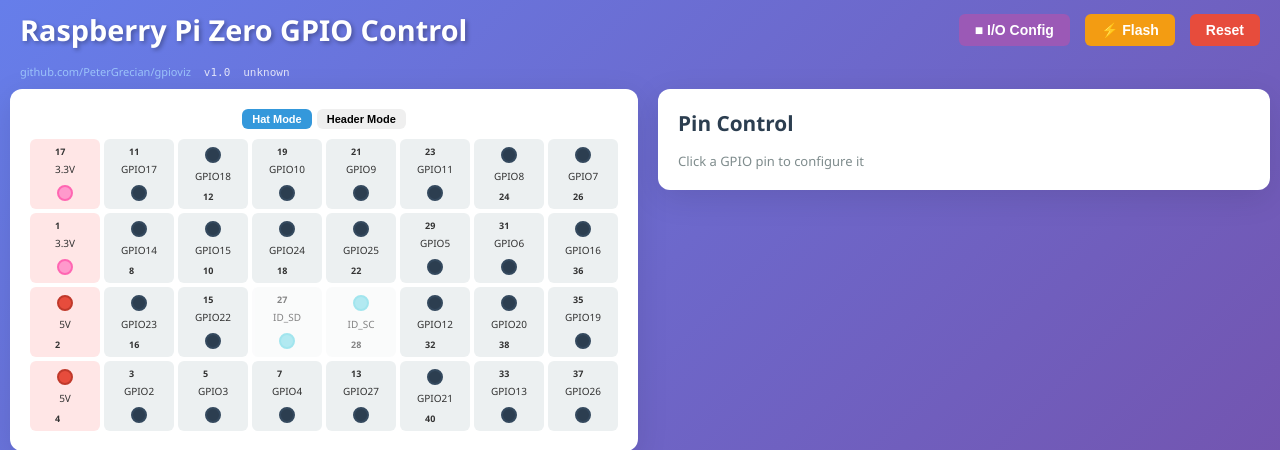
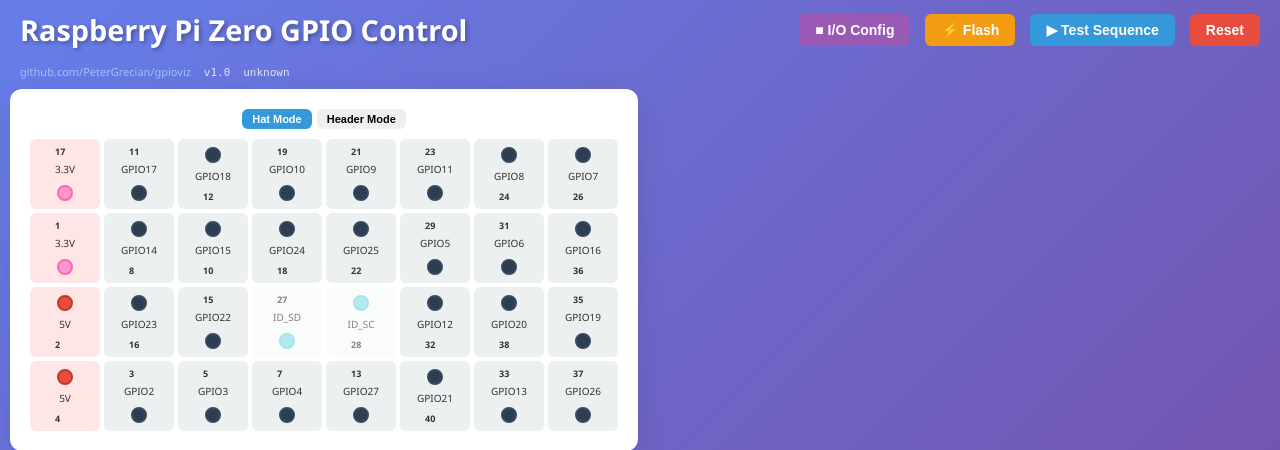
Before and after one commit to PeterGrecian/gpioviz, a Flask app: page / in a window 1280 px wide. Shown: the top 450 px of the page. Run offline with Flask 3, Linux system fonts and the light colour scheme.

Commit message:
Add Test Sequence button and remove redundant control panel
- Added "▶ Test Sequence" button that flashes each GPIO pin in order
- In Hat mode: tests row by row, left to right
- In Header mode: tests pins in numerical order
- Button changes to "⏹ Stop Test" when running
- Each pin flashes for 300ms with 100ms gap
- Removed redundant Pin Control panel
- Test automatically sets pins to OUTPUT mode

🤖 Generated with [Claude Code](https://claude.com/claude-code)

Co-Authored-By: Claude <noreply@anthropic.com>

```diff
--- a/static/js/app.js
+++ b/static/js/app.js
@@ -9,6 +9,8 @@ let configToolActive = false;
 let currentLayout = 'hat';
 let originalHTML = null;
 const FLASH_SPEED = 500; // Fixed flash speed in ms
+let testSequenceRunning = false;
+let testSequenceAbort = false;
 
 // Initialize
 document.addEventListener('DOMContentLoaded', () => {
@@ -48,6 +50,9 @@ function initializeEventListeners() {
 
     // Flash tool button
     document.getElementById('flash-tool').addEventListener('click', toggleFlashTool);
+
+    // Test sequence button
+    document.getElementById('test-sequence').addEventListener('click', toggleTestSequence);
 
     // Layout toggle buttons
     document.getElementById('btn-hat-mode').addEventListener('click', () => setLayout('hat'));
@@ -441,6 +446,60 @@ function setLayout(layout) {
     }
 }
 
+async function toggleTestSequence() {
+    if (testSequenceRunning) {
+        // Stop the test sequence
+        testSequenceAbort = true;
+        return;
+    }
+
+    testSequenceRunning = true;
+    testSequenceAbort = false;
+    const button = document.getElementById('test-sequence');
+    button.textContent = '⏹ Stop Test';
+    button.classList.add('active');
+
+    // Get pin order based on current layout
+    let pinOrder = [];
+    if (currentLayout === 'hat') {
+        // Hat mode: row by row, left to right
+        const hatLayout = [
+            [17, 11, 12, 19, 21, 23, 24, 26],
+            [1, 8, 10, 18, 22, 29, 31, 36],
+            [2, 16, 15, 27, 28, 32, 38, 35],
+            [4, 3, 5, 7, 13, 40, 33, 37]
+        ];
+        for (let row of hatLayout) {
+            for (let pin of row) {
+                if (GPIO_PINS.includes(pin)) {
+                    pinOrder.push(pin);
+                }
+            }
+        }
+    } else {
+        // Header mode: odd pins then even pins, top to bottom
+        pinOrder = GPIO_PINS.slice().sort((a, b) => a - b);
+    }
+
+    // Flash each pin in sequence
+    for (let pin of pinOrder) {
+        if (testSequenceAbort) break;
+
+        // Set to output mode and flash briefly
+        await setMode(pin, 'OUT');
+        await setPin(pin, 1);
+        await new Promise(resolve => setTimeout(resolve, 300));
+        await setPin(pin, 0);
+        await new Promise(resolve => setTimeout(resolve, 100));
+    }
+
+    // Reset state
+    testSequenceRunning = false;
+    testSequenceAbort = false;
+    button.textContent = '▶ Test Sequence';
+    button.classList.remove('active');
+}
+
 async function resetAll() {
     if (confirm('Reset all pins to LOW output?')) {
         try {
@@ -451,12 +510,6 @@ async function resetAll() {
             const data = await response.json();
             if (data.success) {
                 await loadPinStates();
-
-                const controlPanel = document.getElementById('control-panel');
-                controlPanel.innerHTML = `
-                    <h2>Pin Control</h2>
-                    <p>All pins have been reset. Click a GPIO pin to configure it.</p>
-                `;
             }
         } catch (error) {
             console.error('Error resetting pins:', error);
--- a/templates/index.html
+++ b/templates/index.html
@@ -13,6 +13,7 @@
             <div class="header-controls">
                 <button id="config-tool" class="btn btn-config-tool">■ I/O Config</button>
                 <button id="flash-tool" class="btn btn-flash-tool">⚡ Flash</button>
+                <button id="test-sequence" class="btn btn-primary">▶ Test Sequence</button>
                 <button id="reset-all" class="btn btn-danger">Reset</button>
             </div>
         </header>
@@ -293,11 +294,6 @@
             </div>
         </div>
 
-        <!-- Control Panel -->
-        <div id="control-panel" class="control-panel">
-            <h2>Pin Control</h2>
-            <p>Click a GPIO pin to configure it</p>
-        </div>
         </div>
 
         <!-- GPIO Safety Notice -->
```
